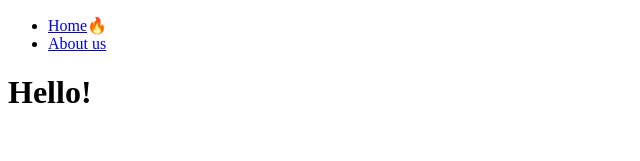
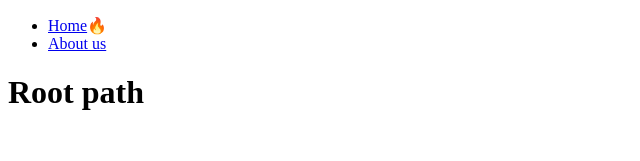
Before and after one commit to krsy0411/nextjs-study, a Next.js app: page / in a window 1280 px wide. Shown: the top 161 px of the page, without its empty margins (0-640 px from the left). Built offline with nearby package versions, Linux system fonts and the light colour scheme.

Commit message:
[chapter 2] Routing 끝

```diff
--- /dev/null
+++ b/app/(home)/page.tsx
@@ -0,0 +1,11 @@
+export const metadata = {
+	title: "Home",
+};
+
+export default function Application() {
+	return (
+		<div>
+			<h1>Root path</h1>
+		</div>
+	);
+}
--- a/app/about-us/page.tsx
+++ b/app/about-us/page.tsx
@@ -1,10 +1,6 @@
-import Navigation from "../../components/navigation";
-import Avartar from "./components/avatar";
-
 export default function AboutUs() {
 	return (
 		<div>
-			<Navigation />
 			<h1>About us!!</h1>
 		</div>
 	);
--- a/app/layout.tsx
+++ b/app/layout.tsx
@@ -1,16 +1,25 @@
-export const metadata = {
-  title: 'Next.js',
-  description: 'Generated by Next.js',
-}
+import { Metadata } from "next";
+import Navigation from "../components/navigation";
+
+export const metadata: Metadata = {
+	title: {
+		template: "%s | Next Movies",
+		default: "Next Movies",
+	},
+	description: "The best movies on the best framework",
+};
 
 export default function RootLayout({
-  children,
+	children,
 }: {
-  children: React.ReactNode
+	children: React.ReactNode;
 }) {
-  return (
-    <html lang="en">
-      <body>{children}</body>
-    </html>
-  )
+	return (
+		<html lang="en">
+			<body>
+				<Navigation />
+				{children}
+			</body>
+		</html>
+	);
 }
--- a/app/not-found.tsx
+++ b/app/not-found.tsx
@@ -1,3 +1,9 @@
+import { Metadata } from "next";
+
+export const metadata: Metadata = {
+	title: "Not found",
+};
+
 export default function NotFound() {
 	return <h1>Not found!</h1>;
 }
--- a/app/page.tsx
+++ /dev/null
@@ -1,10 +0,0 @@
-import Navigation from "../components/navigation";
-
-export default function Tomato() {
-	return (
-		<div>
-			<Navigation />
-			<h1>Hello!</h1>
-		</div>
-	);
-}
```
Also changed, not shown: app/(movies)/movies/[id]/page.tsx (added, +8 -0 lines), 3 other files (tests, documents, lock files or other folders).
